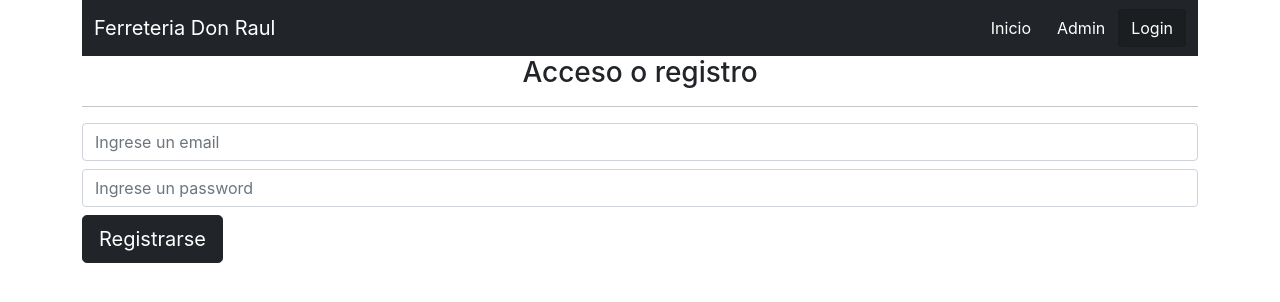
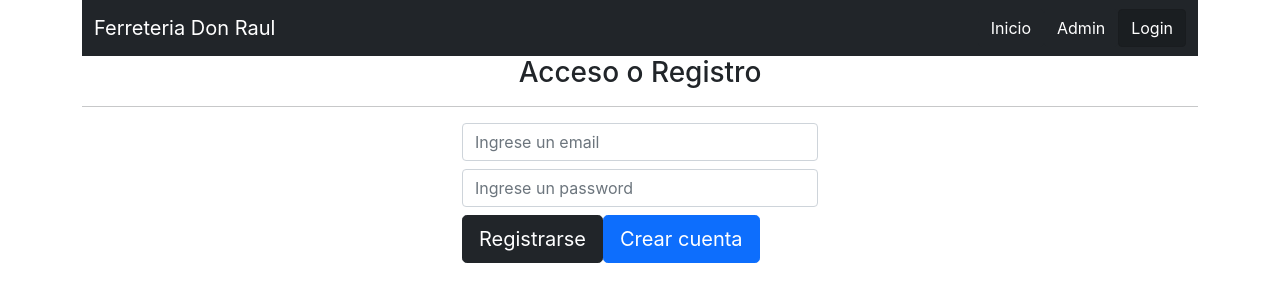
Before and after one commit to EdMass/ferreteria-raul-redux, a React (Create React App) app: page /login in a window 1280 px wide. Shown: the top 302 px of the page. Built offline with nearby package versions, Linux system fonts and the light colour scheme.

Commit message:
Login basico

```diff
--- a/src/components/Login.jsx
+++ b/src/components/Login.jsx
@@ -1,31 +1,56 @@
-import React from 'react'
+import React from "react";
 
 const Login = () => {
+  const [email, setEmail] = React.useState("");
+  const [password, setpassword] = React.useState("");
+
+  const recibirDatos = (e) => {
+    e.preventDefault();
+    if(!email.trim()){
+        console.log("Ingrese Email")
+        return
+    }
+
+    if(!password.trim()){
+        console.log("Ingrese Password")
+        return
+    }
+
+    if(password.length < 6){
+        console.log("Password debe ser mayor a 6")
+        return
+    }
+  };
+
   return (
-    <div className='mt-6'>
-        <h3 className='text-center'>Acceso o registro</h3>
+    <div className="mt-6">
+      <h3 className="text-center">Acceso o Registro</h3>
       <hr />
       <div className="row justify-content-center">
-            <div className="col-12 col-sm-8 col-md-6 col-xl-4"></div>
-            <form >
+        <div className="col-12 col-sm-8 col-md-6 col-xl-4">
+          <form onSubmit={recibirDatos}>
             <input
               type="email"
-                    className='form-control mb-2'
-                    placeholder='Ingrese un email'
+              className="form-control mb-2"
+              placeholder="Ingrese un email"
+              onChange={(e) => setEmail(e.target.value)}
+              value={email}
             />
             <input
               type="password"
-                    className='form-control mb-2'
-                    placeholder='Ingrese un password'
+              className="form-control mb-2"
+              placeholder="Ingrese un password"
+              onChange={(e) => setpassword(e.target.value)}
+              value={password}
             />
-                <button className="btn btn-dark btn-lg btn-block">
-                    Registrarse
-                </button>
+
+            <button className="btn btn-dark btn-lg">Registrarse</button>
+            <button className="btn btn-primary btn-lg ">Crear cuenta</button>
           </form>
         </div>
+      </div>
+    </div>
+  );
+};
 
-    </div>
-  )
-}
-
-export default Login
+export default Login;
```
Lines whose indentation alone changed are shown as unchanged.
